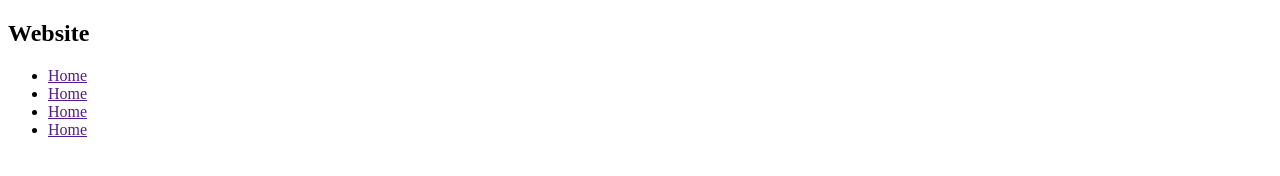
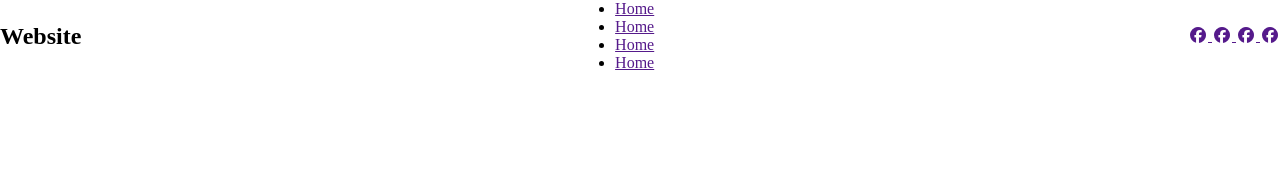
Before and after one commit to rizwanbhatti/gitpra, a plain HTML site: page index.html in a window 1280 px wide. Drawn offline with Linux system fonts and the light colour scheme.

Commit message:
icons add

```diff
--- a/index.html
+++ b/index.html
@@ -4,6 +4,28 @@
     <meta charset="UTF-8">
     <meta name="viewport" content="width=device-width, initial-scale=1.0">
     <title>Document</title>
+<link rel="stylesheet" href="https://cdnjs.cloudflare.com/ajax/libs/font-awesome/7.3.1/css/all.min.css" integrity="sha512-QeR2VH+lsBE5LSAe1Q5EnTBbe7XTBubt8dG93Y7gidSgdMCr8nVqKcfKAMyN96SV8KDbZVTDXChatu5G2KQGzg==" crossorigin="anonymous" referrerpolicy="no-referrer">
+
+<style>
+*{
+    margin: 0px;
+    padding: 0px;
+    box-sizing: border-box;
+}
+
+header{
+    width: 100%;
+
+}
+
+nav{
+    display: flex;
+    justify-content: space-between;
+    align-items: center;
+}
+
+
+</style>
 </head>
 <body>
 
@@ -19,6 +41,24 @@
         <li><a href="">Home</a></li>
         <li><a href="">Home</a></li>
     </ul>
+<div class="icon">
+
+
+    <a href="">
+        <i class="fa-brands fa-facebook"></i>
+    </a>
+    <a href="">
+        <i class="fa-brands fa-facebook"></i>
+    </a>
+    <a href="">
+        <i class="fa-brands fa-facebook"></i>
+    </a>
+    <a href="">
+        <i class="fa-brands fa-facebook"></i>
+    </a>
+</div>
+
+
 </nav>
 
 
```
